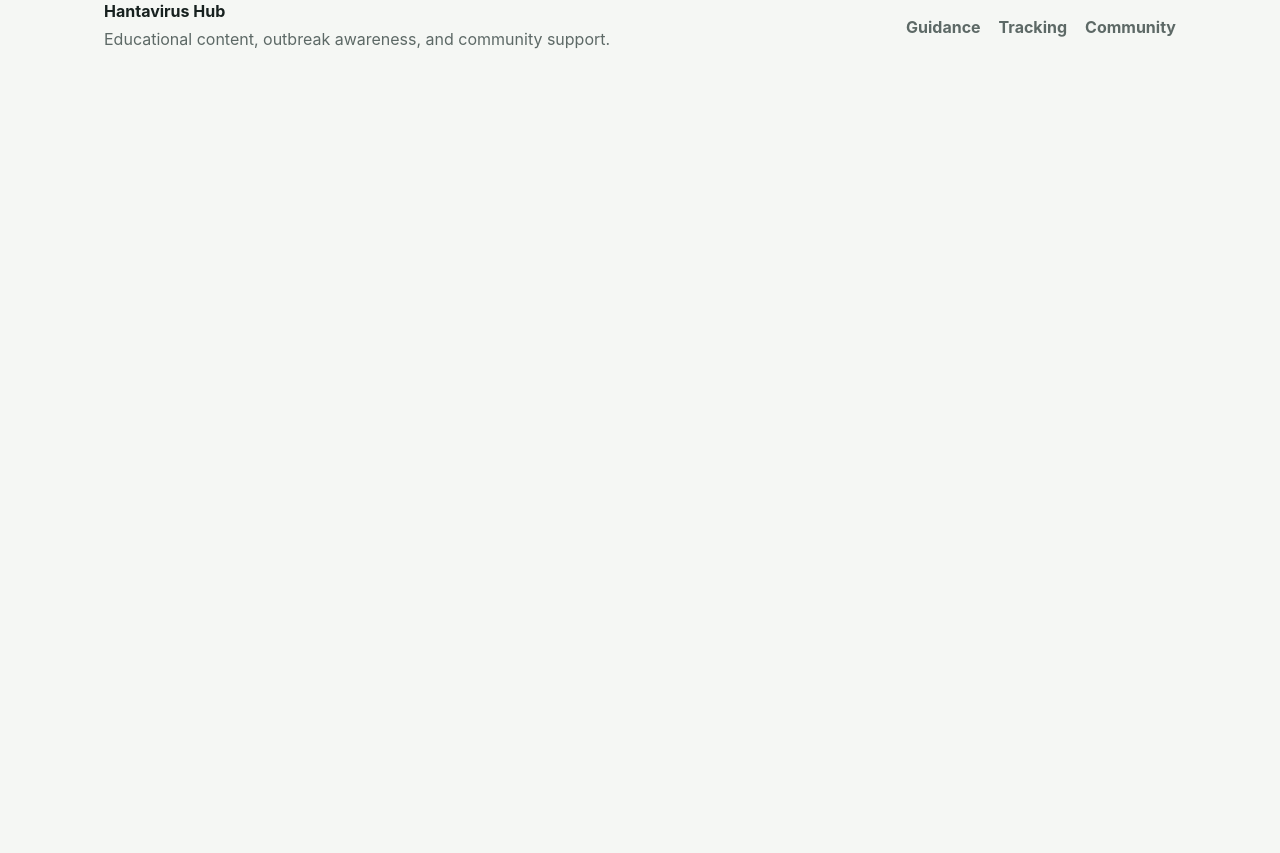
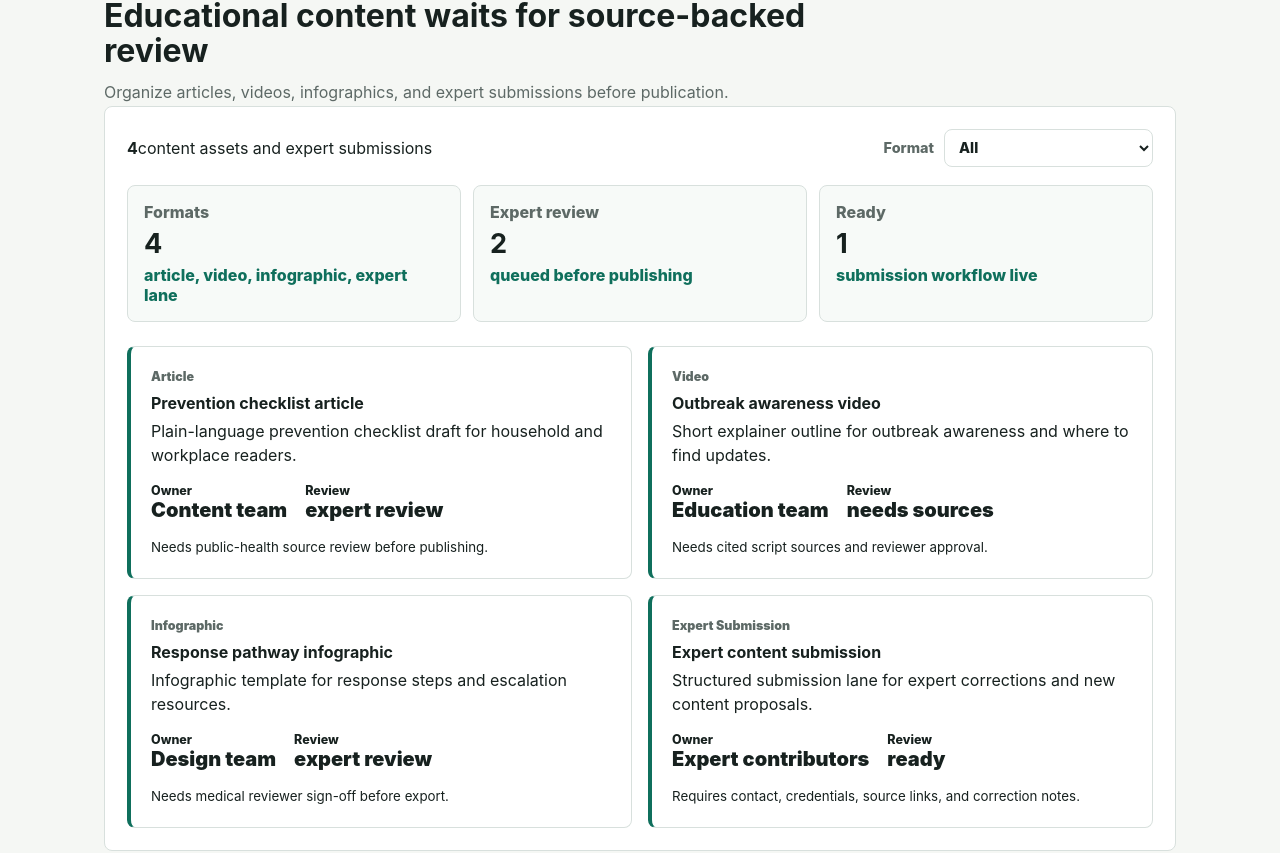
Before and after one commit to agntdev/hantavirus, a React (Vite) app in the folder apps/web/: page / in a window 1280 px wide. Shown: the part 4507-5360 px from the top of the page. Before the commit the page ends 4587 px from the top, so only its background shows below. Built offline with nearby package versions, Linux system fonts and the light colour scheme.

Commit message:
Add educational content library

```diff
--- a/apps/web/src/App.tsx
+++ b/apps/web/src/App.tsx
@@ -37,6 +37,12 @@ const FeatureRoadmap = lazy(() =>
 const UpdateCenter = lazy(() =>
   import('./components/UpdateCenter.js').then(({ UpdateCenter }) => ({
     default: UpdateCenter
+  }))
+);
+
+const ContentLibrary = lazy(() =>
+  import('./components/ContentLibrary.js').then(({ ContentLibrary }) => ({
+    default: ContentLibrary
   }))
 );
 
@@ -148,6 +154,15 @@ export function App() {
           >
             <UpdateCenter />
           </ContentSection>
+
+          <ContentSection
+            eyebrow="Library"
+            id="library"
+            intro="Organize articles, videos, infographics, and expert submissions before publication."
+            title="Educational content waits for source-backed review"
+          >
+            <ContentLibrary />
+          </ContentSection>
         </Suspense>
       </main>
     </AppLayout>
--- /dev/null
+++ b/apps/web/src/components/ContentLibrary.tsx
@@ -0,0 +1,76 @@
+import { useMemo, useState } from 'react';
+import {
+  contentFormats,
+  getLibraryItems,
+  summarizeLibrary,
+  type ContentFormat
+} from '../contentLibrary.js';
+
+export function ContentLibrary() {
+  const [format, setFormat] = useState<ContentFormat | 'all'>('all');
+  const items = useMemo(() => getLibraryItems(format), [format]);
+  const summary = summarizeLibrary();
+
+  return (
+    <section className="analytics-dashboard" aria-label="Educational content library">
+      <div className="analytics-toolbar">
+        <div>
+          <strong>{summary.total}</strong>
+          <span>content assets and expert submissions</span>
+        </div>
+        <label>
+          <span>Format</span>
+          <select
+            onChange={(event) => setFormat(event.target.value as ContentFormat | 'all')}
+            value={format}
+          >
+            {contentFormats.map((item) => (
+              <option key={item.value} value={item.value}>
+                {item.label}
+              </option>
+            ))}
+          </select>
+        </label>
+      </div>
+
+      <div className="metric-grid">
+        <article className="metric-tile">
+          <p>Formats</p>
+          <strong>{summary.formats}</strong>
+          <span>article, video, infographic, expert lane</span>
+        </article>
+        <article className="metric-tile">
+          <p>Expert review</p>
+          <strong>{summary.expertReview}</strong>
+          <span>queued before publishing</span>
+        </article>
+        <article className="metric-tile">
+          <p>Ready</p>
+          <strong>{summary.ready}</strong>
+          <span>submission workflow live</span>
+        </article>
+      </div>
+
+      <div className="split-layout">
+        {items.map((item) => (
+          <article className="info-card roadmap-item" key={item.id}>
+            <p>{item.format.replace('_', ' ')}</p>
+            <h3>{item.title}</h3>
+            <span>{item.summary}</span>
+            <dl>
+              <div>
+                <dt>Owner</dt>
+                <dd>{item.owner}</dd>
+              </div>
+              <div>
+                <dt>Review</dt>
+                <dd>{item.reviewStatus.replace('_', ' ')}</dd>
+              </div>
+            </dl>
+            <small>{item.sourceRequirement}</small>
+          </article>
+        ))}
+      </div>
+    </section>
+  );
+}
--- /dev/null
+++ b/apps/web/src/contentLibrary.ts
@@ -0,0 +1,72 @@
+export type ContentFormat = 'article' | 'expert_submission' | 'infographic' | 'video';
+export type ReviewStatus = 'expert_review' | 'needs_sources' | 'ready';
+
+export type LibraryItem = {
+  format: ContentFormat;
+  id: string;
+  owner: string;
+  reviewStatus: ReviewStatus;
+  sourceRequirement: string;
+  summary: string;
+  title: string;
+};
+
+export const contentFormats: Array<{ label: string; value: ContentFormat | 'all' }> = [
+  { label: 'All', value: 'all' },
+  { label: 'Articles', value: 'article' },
+  { label: 'Videos', value: 'video' },
+  { label: 'Infographics', value: 'infographic' },
+  { label: 'Expert submissions', value: 'expert_submission' }
+];
+
+export const libraryItems: LibraryItem[] = [
+  {
+    format: 'article',
+    id: 'prevention-checklist',
+    owner: 'Content team',
+    reviewStatus: 'expert_review',
+    sourceRequirement: 'Needs public-health source review before publishing.',
+    summary: 'Plain-language prevention checklist draft for household and workplace readers.',
+    title: 'Prevention checklist article'
+  },
+  {
+    format: 'video',
+    id: 'outbreak-awareness-video',
+    owner: 'Education team',
+    reviewStatus: 'needs_sources',
+    sourceRequirement: 'Needs cited script sources and reviewer approval.',
+    summary: 'Short explainer outline for outbreak awareness and where to find updates.',
+    title: 'Outbreak awareness video'
+  },
+  {
+    format: 'infographic',
+    id: 'response-pathway-infographic',
+    owner: 'Design team',
+    reviewStatus: 'expert_review',
+    sourceRequirement: 'Needs medical reviewer sign-off before export.',
+    summary: 'Infographic template for response steps and escalation resources.',
+    title: 'Response pathway infographic'
+  },
+  {
+    format: 'expert_submission',
+    id: 'expert-correction-flow',
+    owner: 'Expert contributors',
+    reviewStatus: 'ready',
+    sourceRequirement: 'Requires contact, credentials, source links, and correction notes.',
+    summary: 'Structured submission lane for expert corrections and new content proposals.',
+    title: 'Expert content submission'
+  }
+];
+
+export function getLibraryItems(format: ContentFormat | 'all' = 'all') {
+  return libraryItems.filter((item) => format === 'all' || item.format === format);
+}
+
+export function summarizeLibrary(items = libraryItems) {
+  return {
+    expertReview: items.filter((item) => item.reviewStatus === 'expert_review').length,
+    formats: new Set(items.map((item) => item.format)).size,
+    ready: items.filter((item) => item.reviewStatus === 'ready').length,
+    total: items.length
+  };
+}
```
Also changed, not shown: 1 other file (tests, documents, lock files or other folders).
